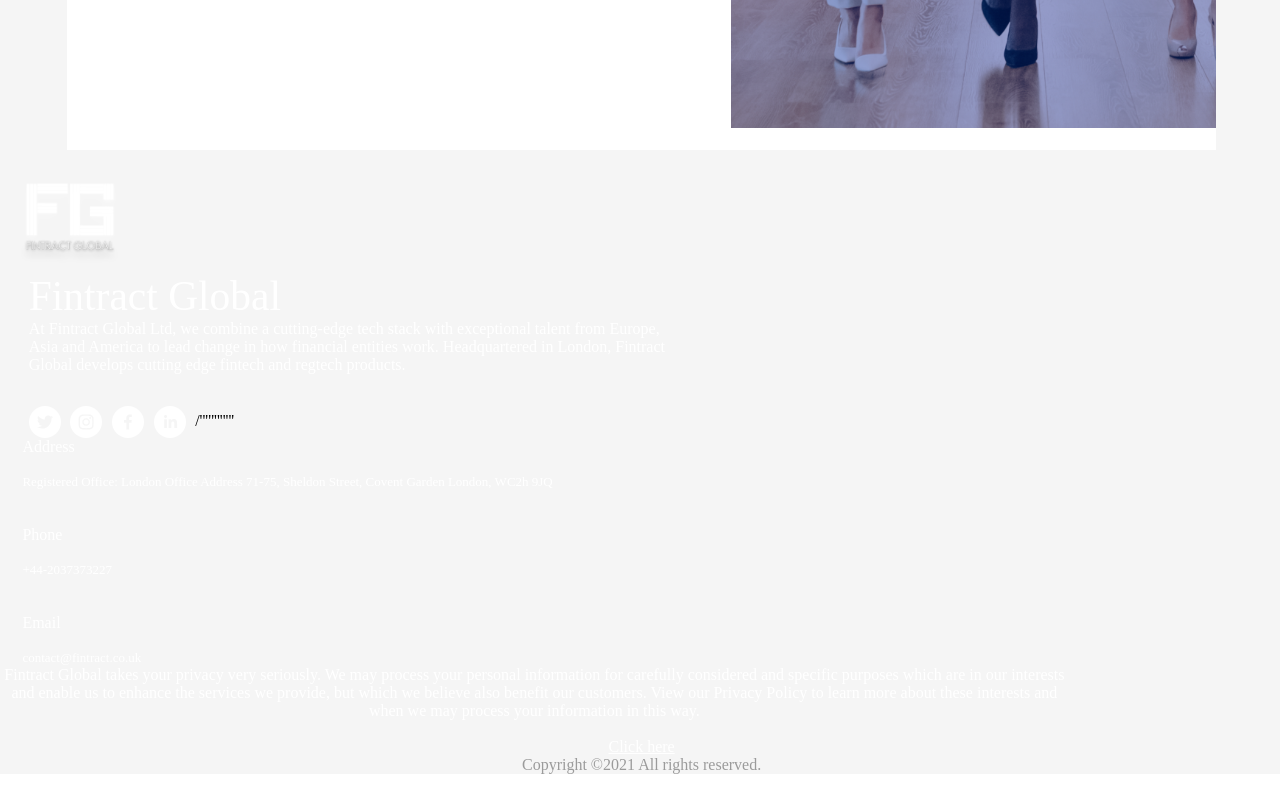
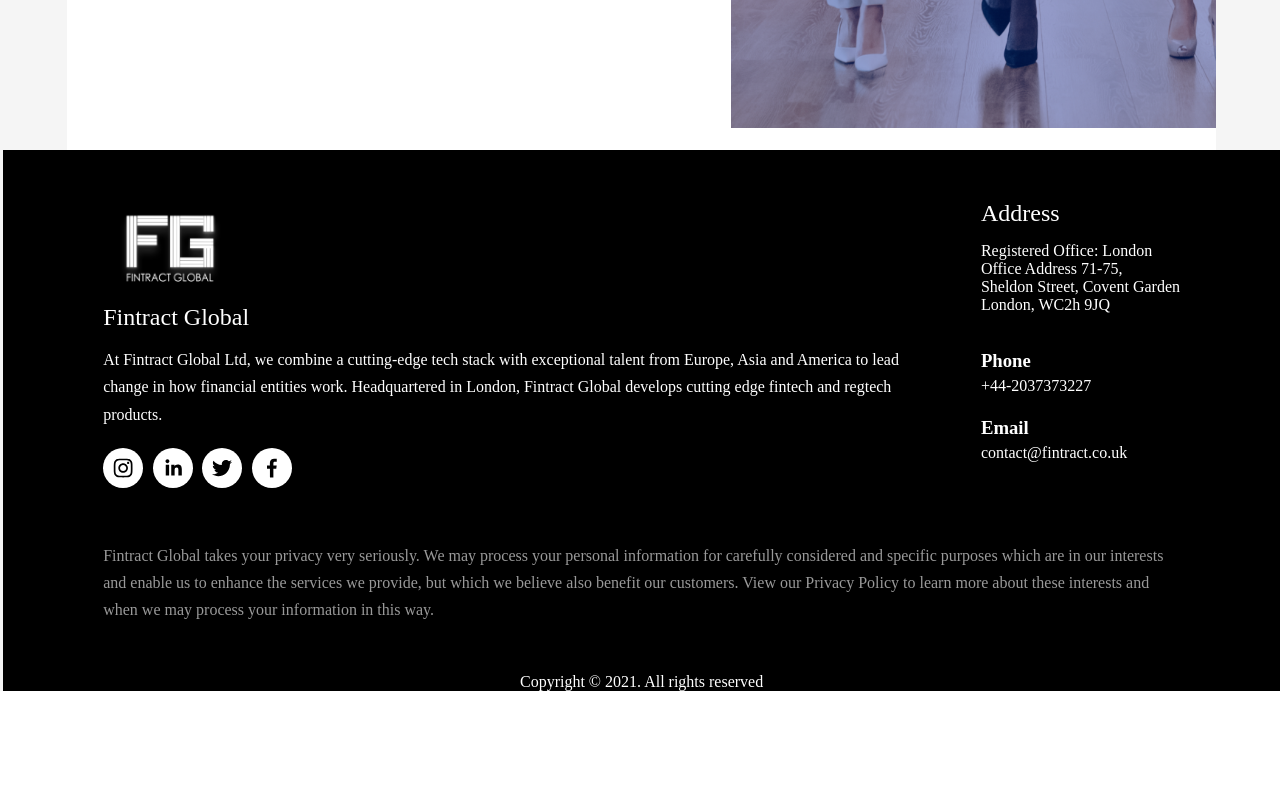
Before and after one commit to Satyamarora373/fg, a Next.js app: page /career in a window 1280 px wide. Shown: the part 4104-4904 px from the top of the page. After the commit the page ends 4795 px from the top, so only its background shows below. Built offline with nearby package versions, Linux system fonts and the light colour scheme; a web font is replaced by a local one.

Commit message:
footer js

```diff
--- a/components/footer_last.js
+++ b/components/footer_last.js
@@ -9,70 +9,67 @@ import Location from "./location"
 export const Last_element = () => {
   const router = useRouter();
   return (
-    <div className={styles.main}>
-      <br />
-      <div className={styles.flexContaine}>
-
-  <div className={styles.flexchild }>
-
-    <Logo />
-    <p style={{color:"white",fontStyle:"Roboto",fontSize:"3.24vw",paddingLeft:"2vw"}}>Fintract Global</p>
-    <p style={{color:"white",paddingLeft:"2vw",width:"52vw"}}>At Fintract Global Ltd, we combine a cutting-edge tech stack with exceptional talent from Europe, Asia and America to lead change in how financial entities work. Headquartered in London, Fintract Global develops cutting edge fintech and regtech products.</p>
-    <div style={{paddingLeft:"2vw",display:"inline-block",marginTop:"2em"}}>
-    <SocialIcon network="twitter" bgColor="#fff" style={{ height: "2.5vw", width: "2.5vw",marginRight:".6em" }}><p style={{color:"white"}}></p></SocialIcon>
-    <SocialIcon network="instagram" bgColor="#fff" style={{ height: "2.5vw", width: "2.5vw",marginRight:".6em" }}></SocialIcon>
-    <SocialIcon network="facebook"bgColor="#fff" style={{ height: "2.5vw", width: "2.5vw",marginRight:".6em" }}></SocialIcon>
-    <SocialIcon network="linkedin" bgColor="#fff" style={{ height: "2.5vw", width: "2.5vw",marginRight:".6em" }}></SocialIcon>
-    </div>/''''''''''''
-
-  </div>
-
-  <div className={styles.flexchild }>
-    <div style={{display:"flex",flexWrap:"nowrap"}}>
-          <div>
-          <p style={{color:"#fff",marginLeft:"1.5vw",marginLeft:"1.5vw"}}>Address</p>
-            <br />
-            <p style={{color:"#fff",marginLeft:"1.5vw",fontSize:"13px"}}>Registered Office: London Office Address 71-75, Sheldon Street, Covent Garden London, WC2h 9JQ</p>
-
+<div className={styles.ppp}>
+      <div className={styles.footer}>
+        <div class={styles.container}>
+          <div class={styles.secabout}>
+            <Logo />
+            <h2>Fintract Global</h2>
+            <p style={{color:"white"}}>
+            At Fintract Global Ltd, we combine a cutting-edge tech stack with exceptional talent from Europe, Asia and America to lead change in how financial entities work. Headquartered in London, Fintract Global develops cutting edge fintech and regtech products.
+            </p>
+            <ul class={styles.some}>
+              <li>
+                <SocialIcon network="instagram" bgColor="#fff" style={{ height: "2.5rem", width: "2.5rem",marginRight:".6em" }}></SocialIcon>
+              </li>
+              <li>
+              <SocialIcon network="linkedin" bgColor="#fff" style={{ height: "2.5rem", width: "2.5rem",marginRight:".6em" }}></SocialIcon>
+              </li>
+              <li>
+              <SocialIcon network="twitter" bgColor="#fff" style={{ height: "2.5rem", width: "2.5rem",marginRight:".6em" }}></SocialIcon>
+              </li>
+              <li>
+              <SocialIcon network="facebook" bgColor="#fff" style={{ height: "2.5rem", width: "2.5rem",marginRight:".6em" }}></SocialIcon>
+              </li>
+            </ul>
           </div>
 
-    </div>
-    <br />
-    <br />
-    <div style={{display:"flex",flexWrap:"nowrap"}}>
+          <div class="sec contact">
+            {/* <h2>Contact Info</h2> */}
+            <ul className={styles.info}>
+              <li>
+                <h2>Address <br /></h2>
+                <span style={{color:"white"}}>Registered Office: London<br /> Office Address 71-75, <br />Sheldon Street, Covent Garden<br /> London, WC2h 9JQ</span>
+
+              </li>
+              <br/><br />
+              <li>
+                <h3 style={{color:"white"}}>Phone</h3>
+                <p style ={{color:"white"}}><a href="tel:442037373227">+44-2037373227</a></p>
+              </li>
+              <br/>
+              <li>
+                <h3 style={{color:"white"}}>Email</h3>
+                <p style={{color:"white"}}>
+                  <a href="malito:contact@fintract.co.uk">contact@fintract.co.uk</a>
+                </p>
+              </li>
+            </ul>
+          </div>
           <div>
-          <p style={{color:"#fff",marginLeft:"1.5vw",marginLeft:"1.5vw"}}>Phone</p>
-            <br />
-            <p style={{color:"#fff",marginLeft:"1.5vw",fontSize:"13px"}}>+44-2037373227</p>
+            <br /><br /><br />
+        <p style={{alignContent:"center"}}>Fintract Global takes your privacy very seriously. We may process your personal information for carefully considered and specific purposes which are in our interests and enable us to enhance the services we provide, but which we believe also benefit our customers. View our Privacy Policy to learn more about these interests and when we may process your information in this way.</p>
+      </div>
 
-          </div>
+        </div>
+      </div>
 
-
-    </div>
-    <br />
-    <br />
-    <div style={{display:"flex",flexWrap:"nowrap"}}>
-          <div>
-          <p style={{color:"#fff",marginLeft:"1.5vw",marginLeft:"1.5vw"}}>Email</p>
-            <br />
-            <p style={{color:"#fff",marginLeft:"1.5vw",fontSize:"13px"}}>contact@fintract.co.uk</p>
-
-          </div>
-
-
+      <div >
+        <p style={{backgroundColor:"black",color:"white"}}>
+          Copyright © 2021. All rights reserved
+        </p>
+      </div>
     </div>
 
-  </div>
-
-</div>
-<div >
-  <p style={{color:"white",width:" 83vw",textAlign:"center",size:"23px"}}> Fintract Global takes your privacy very seriously. We may process your personal information for carefully considered and specific purposes which are in our interests and enable us to enhance the services we provide, but which we believe also benefit our customers. View our Privacy Policy to learn more about these interests and when we may process your information in this way.</p>
-    <br></br>
-    <p style={{textAlign:"center"}}><a style={{color:"white",textAlign:"center"}}><u>Click here</u> </a></p>
-    {/* <br /> */}
-    <p style={{textAlign:"center",color:"#9B9B9B"}}> Copyright ©2021 All rights reserved.</p>
-</div>
-      <div style={{marginTop: "2vw"}}></div>
-    </div>
   );
 };
```
